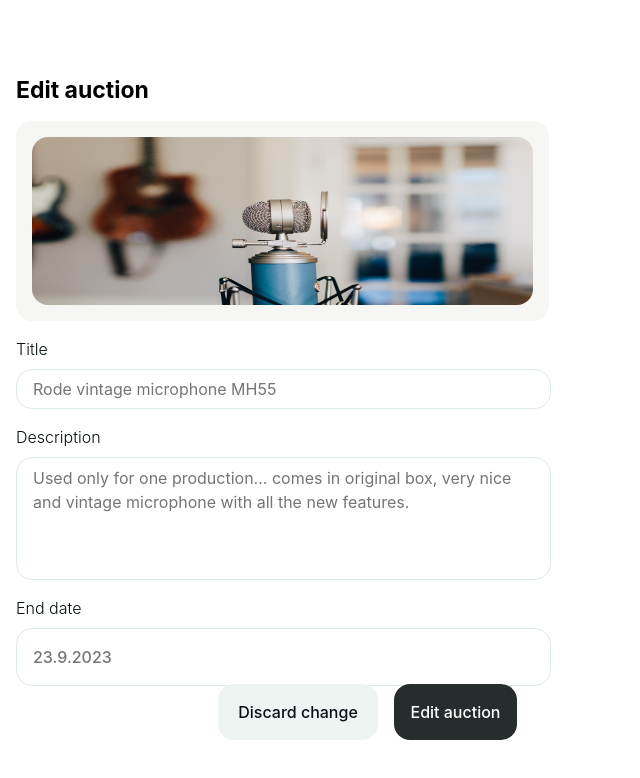
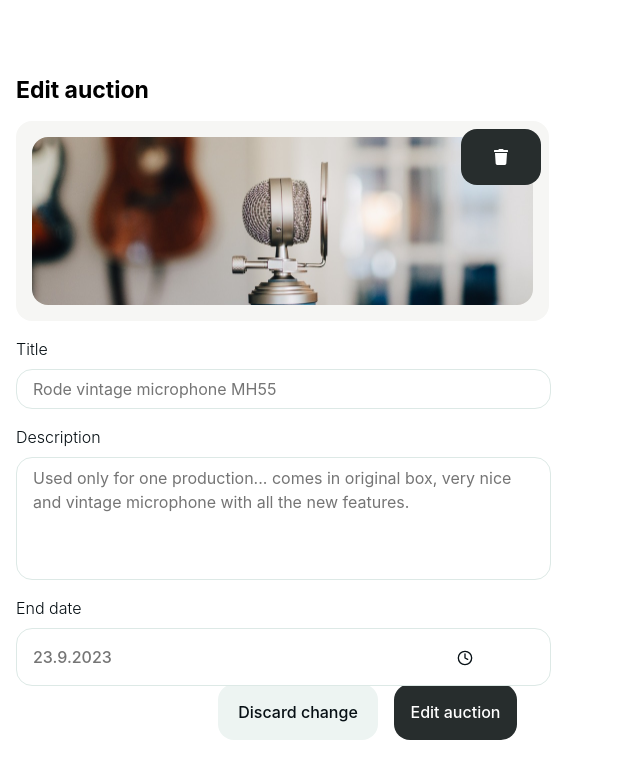
Before and after one commit to AndjelaShida/AuctionBay-Frontend, a React (Vite) app: page /editauction in a window 1280 px wide. Shown: the top 778 px of the page, without its empty margins (0-640 px from the left). Built offline with nearby package versions, Linux system fonts and the light colour scheme.

Commit message:
FiClock and FaTrash icons

```diff
--- a/src/profileSetting/editAuction/editAuction.style.ts
+++ b/src/profileSetting/editAuction/editAuction.style.ts
@@ -1,3 +1,5 @@
+import { FaTrash } from "react-icons/fa";
+import { FiClock } from "react-icons/fi";
 import { styled } from "styled-components";
 
 export const Wrapper = styled.div`
@@ -27,6 +29,7 @@ export const Header = styled.div`
 `;
 
 export const Picture = styled.div`
+  position: relative;
   display: flex;
   flex-direction: column;
   width: 501px;
@@ -40,7 +43,31 @@ export const Picture = styled.div`
     width: 501px;
     height: 168px;
     border-radius: 16px;
+    object-fit: cover;
   }
+`;
+
+export const TrashIconWrapper = styled.div`
+  position: absolute;
+  top: 8px;
+  right: 8px;
+  display: flex;
+  align-items: center;
+  justify-content: center;
+  width: 48px;
+  height: 40px;
+  min-height: 40px;
+  border-radius: 16px;
+  gap: 8px;
+  padding: 8px 16px;
+  background-color: #272d2d;
+  cursor: pointer;
+`;
+
+export const StyledTrashIcon = styled(FaTrash)`
+  color: #ffffff;
+  width: 16px;
+  height: 16px;
 `;
 
 export const Inner = styled.div`
@@ -51,8 +78,6 @@ export const Inner = styled.div`
   height: 331px;
   gap: 16px;
 `;
-
-
 
 export const InputGroupTitle = styled.div`
   /*deo sa tekstom i placeholderom*/
@@ -98,6 +123,7 @@ export const InputGroupDescription = styled.div`
 
 export const InputGroupEndDate = styled.div`
   /*deo sa tekstom i placeholderom*/
+  position: relative ;
   display: flex;
   flex-direction: column;
   width: 501px;
@@ -127,14 +153,12 @@ export const InputTitle = styled.input`
   padding: 8px 16px;
   background-color: #ffffff;
 
-
   font-family: "Inter", sans-serif;
   font-weight: 400;
   font-style: medium;
   font-size: 16px;
   line-height: 24px;
   color: #071015;
-
 `;
 
 export const InputEndDate = styled.input`
@@ -150,16 +174,13 @@ export const InputEndDate = styled.input`
   padding: 8px 16px;
   background-color: #ffffff;
 
-
   font-family: "Inter", sans-serif;
   font-weight: 500;
   font-style: medium;
   font-size: 16px;
   line-height: 24px;
   color: #071015;
-
 `;
-
 
 export const TextArea = styled.textarea`
   /*description placeholder*/
@@ -190,8 +211,8 @@ export const BottomBar = styled.div`
 export const DiscardButton = styled.div`
   display: flex;
   flex-direction: row;
-  justify-content: center ;
-  align-items: center ;
+  justify-content: center;
+  align-items: center;
   width: 160px;
   height: 40px;
   min-height: 40px;
@@ -213,8 +234,8 @@ export const DiscardButton = styled.div`
 export const EditButton = styled.div`
   display: flex;
   flex-direction: row;
-  justify-content: center ;
-  align-items: center ;
+  justify-content: center;
+  align-items: center;
   width: 123px;
   height: 40px;
   min-height: 40px;
@@ -232,3 +253,21 @@ export const EditButton = styled.div`
   letter-spacing: 0%;
   color: #ffffff;
 `;
+
+export const ClockIconWrapper = styled.div`
+  position: absolute;
+  top: 50px;
+  right: 40px;
+  display: flex;
+  flex-direction: row;
+  width: 16px;
+  height: 16px;
+  gap: 8px;
+  padding: 4px;
+`;
+
+export const StyledClocksIcon = styled(FiClock)`
+  width: 16px;
+  height: 16px;
+  color: #071015;
+`;
--- a/src/profileSetting/editAuction/editAuction.tsx
+++ b/src/profileSetting/editAuction/editAuction.tsx
@@ -1,6 +1,7 @@
 import { useState } from "react";
 import {
   BottomBar,
+  ClockIconWrapper,
   DiscardButton,
   EditButton,
   Header,
@@ -11,9 +12,13 @@ import {
   InputGroupTitle,
   InputTitle,
   Picture,
+  StyledClocksIcon,
+  StyledTrashIcon,
   TextArea,
+  TrashIconWrapper,
   Wrapper,
 } from "./editAuction.style";
+
 
 const EditAuction: React.FC = () => {
   const [isOverlayOpen, setIsOverlayOpen] = useState(true);
@@ -36,6 +41,9 @@ const EditAuction: React.FC = () => {
 
       <Picture>
         <img src="/images/editauction.jpg" alt="editauctions"></img>
+        <TrashIconWrapper>
+          <StyledTrashIcon />
+        </TrashIconWrapper>
       </Picture>
 
       <Inner>
@@ -59,6 +67,9 @@ const EditAuction: React.FC = () => {
         <InputGroupEndDate>
           <label htmlFor="endDate">End date</label>
           <InputEndDate id="endDate" type="text" placeholder="23.9.2023" />
+          <ClockIconWrapper>
+          <StyledClocksIcon />
+        </ClockIconWrapper>
         </InputGroupEndDate>
       </Inner>
 
```
Lines whose indentation alone changed are shown as unchanged.
